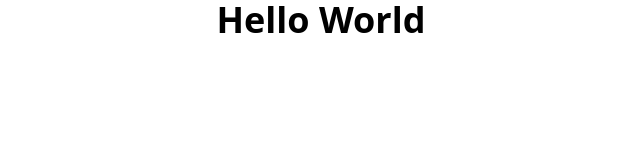
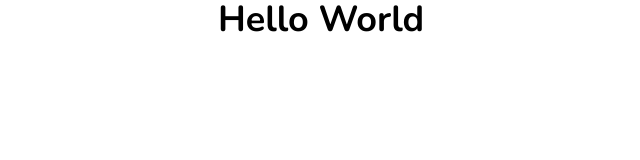
Before and after one commit to ahamedzoha/homebase, a Next.js app: page / in a window 1280 px wide. Shown: the top 160 px of the page, without its empty margins (319-959 px from the left). Built offline with nearby package versions, Linux system fonts and the light colour scheme.

Commit message:
updated the font

```diff
--- a/package.json
+++ b/package.json
@@ -9,7 +9,6 @@
     "lint": "next lint"
   },
   "dependencies": {
-    "@next/font": "13.3.1",
     "@types/node": "18.16.3",
     "@types/react": "18.2.0",
     "@types/react-dom": "18.2.1",
--- a/src/app/layout.tsx
+++ b/src/app/layout.tsx
@@ -1,4 +1,15 @@
-import './globals.css'
+import "./globals.css"
+import { Nunito } from "next/font/google"
+
+export const metadata = {
+  title: "HomeBase",
+  description: "HomeBase is a temporary home for your vacation rental.",
+  icons: {
+    icon: "/favicon.ico",
+  },
+}
+
+const font = Nunito({ subsets: ["latin"] })
 
 export default function RootLayout({
   children,
@@ -7,12 +18,7 @@ export default function RootLayout({
 }) {
   return (
     <html lang="en">
-      {/*
-        <head /> will contain the components returned by the nearest parent
-        head.tsx. Find out more at https://beta.nextjs.org/docs/api-reference/file-conventions/head
-      */}
-      <head />
-      <body>{children}</body>
+      <body className={font.className}>{children}</body>
     </html>
   )
 }
--- a/src/app/page.tsx
+++ b/src/app/page.tsx
@@ -1,7 +1,6 @@
-import Image from "next/image"
-import { Inter } from "@next/font/google"
+// import { Inter } from "next/font/google"
 
-const inter = Inter({ subsets: ["latin"] })
+// const inter = Inter({ subsets: ["latin"] })
 
 export default function Home() {
   return (
```
Also changed, not shown: 1 other file (tests, documents, lock files or other folders).
